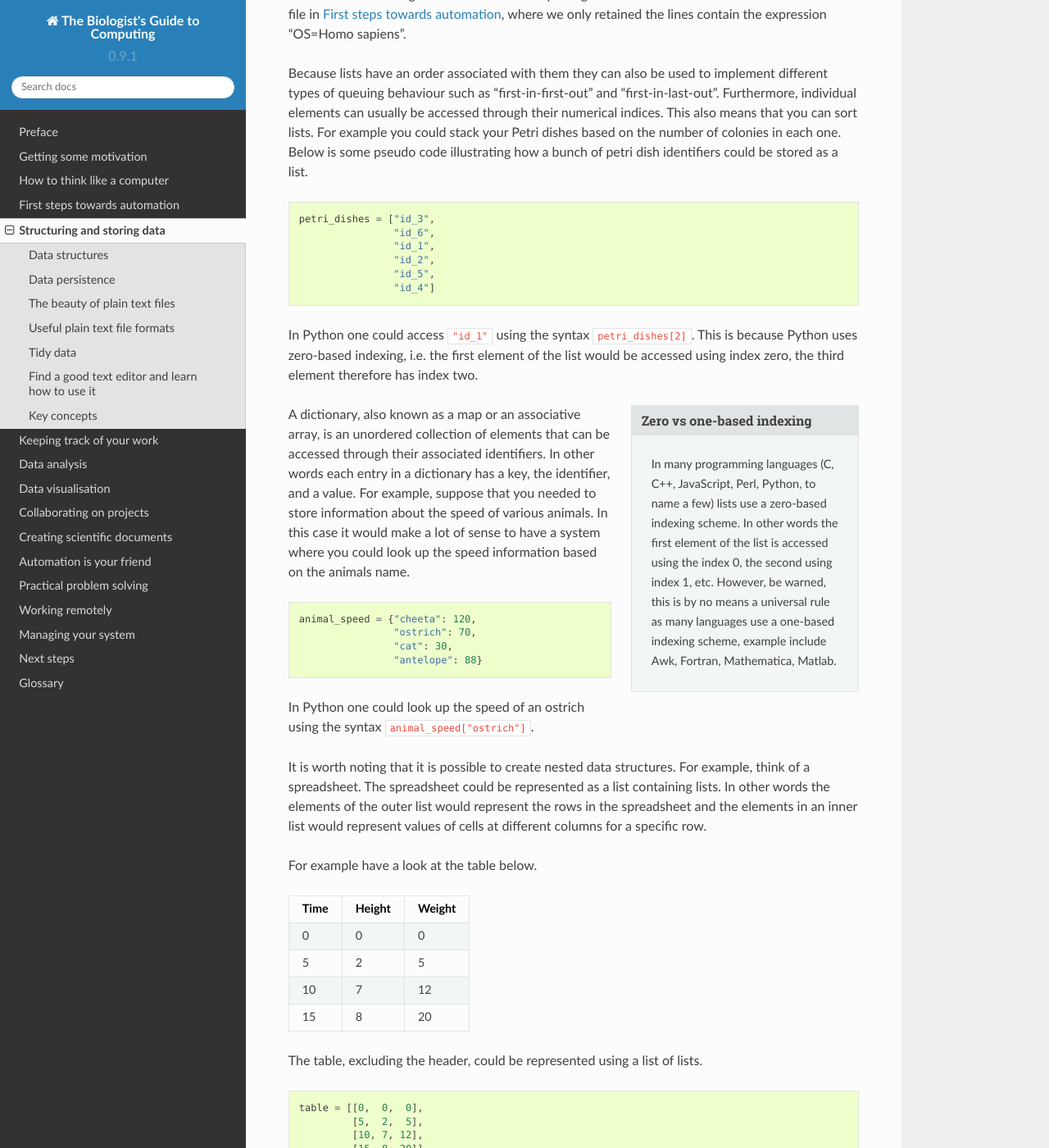
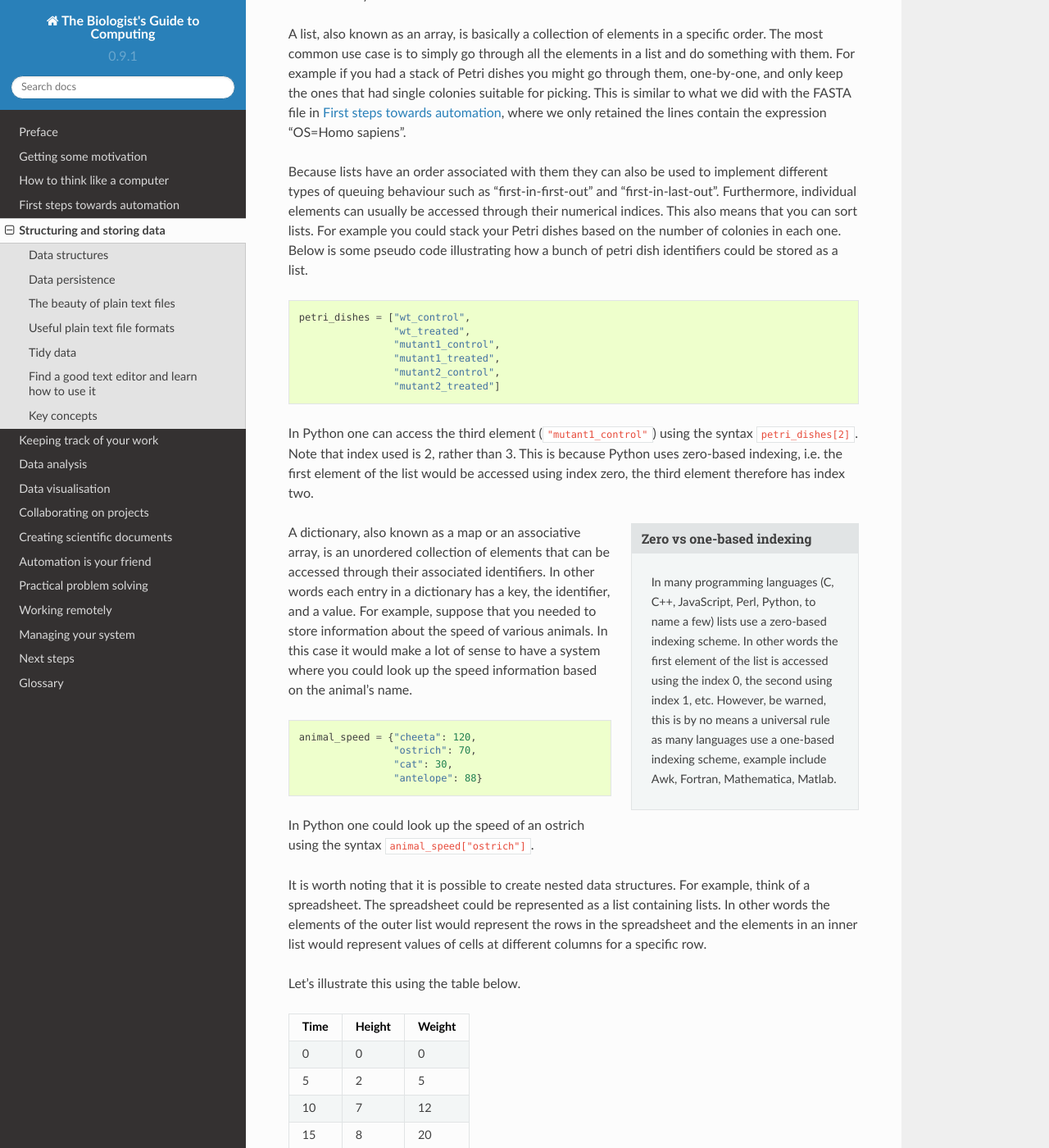
Before and after one commit to tjelvar-olsson/biologists-guide-to-computing, a Sphinx documentation site: the page built from source/structuring-and-storing-data.rst, in a window 1280 px wide and 1400 px high, scrolled down 546 px. Shown: the whole window at 82% size. Built offline with Sphinx 7.4.7 and the Read the Docs theme 2.0.0, drawn with Linux system fonts in a browser that asks for light colours; some of the changed text lies outside the part shown.

Commit message:
Updated structuring and storing data chapter

```diff
--- a/source/structuring-and-storing-data.rst
+++ b/source/structuring-and-storing-data.rst
@@ -1,5 +1,11 @@
 Structuring and storing data
 ============================
+
+The biological sciences are becoming more and more data driven.
+However, dealing with large volumes of data can feel overwhelming.
+One way to regain some control is to ensure that there is some structure to
+the data. This chapter introduces important data structures and file formats
+for representing them.
 
 Data structures
 ---------------
@@ -33,14 +39,15 @@ identifiers could be stored as a list.
 
 .. code-block:: python
 
-   petri_dishes = ["id_3",
-                   "id_6",
-                   "id_1",
-                   "id_2",
-                   "id_5",
-                   "id_4"]
+   petri_dishes = ["wt_control",
+                   "wt_treated",
+                   "mutant1_control",
+                   "mutant1_treated",
+                   "mutant2_control",
+                   "mutant2_treated"]
 
-In Python one could access ``"id_1"`` using the syntax ``petri_dishes[2]``.
+In Python one can access the third element (``"mutant1_control"``) using the syntax ``petri_dishes[2]``.
+Note that index used is 2, rather than 3.
 This is because Python uses zero-based indexing, i.e. the first element of
 the list would be accessed using index zero, the third element therefore
 has index two.
@@ -59,7 +66,7 @@ identifiers. In other words each entry in a dictionary has a key, the
 identifier, and a value. For example, suppose that you needed to store
 information about the speed of various animals. In this
 case it would make a lot of sense to have a system where you could look up the
-speed information based on the animals name.
+speed information based on the animal's name.
 
 .. code-block:: python
 
@@ -77,7 +84,7 @@ containing lists. In other words the elements of the outer list would represent
 the rows in the spreadsheet and the elements in an inner list would represent
 values of cells at different columns for a specific row.
 
-For example have a look at the table below.
+Let's illustrate this using the table below.
 
 ====  ======  ======
 Time  Height  Weight
@@ -224,14 +231,16 @@ is an example of a three column CSV file containing a header and two data rows.
 Another scenario, when coding, is the ability to store richer data structures,
 such as lists or dictionaries, possibly nested within each other. There are two
 popular file formats for doing this `JavaScript Object Notation
-<http://www.json.org/>`_ (JSON) and `YAML Ain't Markup Language
+<http://www.json.org/>`_ (JSON) and `YAML Ain't Markup a Language
 <http://www.yaml.org/>`_ (YAML).
 
 .. sidebar:: Recursive acronyms
 
     You may ask yourself why the full name of YAML includes the word YAML.
     This is because programmers are fond of :term:`recursion`,
-    procedures whose implementation call themselves. Other famous
+    procedures whose implementation call themselves.
+    YAML is a so called recursive acronym, i.e. the acronym "calls" itself.
+    Other famous
     recursive acronyms include GNU (GNU's Not Unix), curl (C URL Request
     Library) and Fiji (Fiji Is Just ImageJ).
 
@@ -350,12 +359,16 @@ learning how to make the most of it.
 
 Popular text editors include `Sublime Text <http://www.sublimetext.com/>`_,
 `Geany <http://www.geany.org/Main/HomePage>`_ and `Atom <https://atom.io/>`_.
+I would recommend trying out at least two of them and doing some of your own
+research into text editors. Editing text files will be a core activity throughout
+the rest of this book and you want to be working with a text editor that makes
+you happy!
 
 If you enjoy working on the command line I would highly recommend experimenting
 with command line text editors. Popular choices include `nano
 <http://www.nano-editor.org/>`_, `emacs <https://www.gnu.org/software/emacs/>`_
 and `vim <http://www.vim.org/>`_. The former is easy to learn, whereas the latter
-two give much more power, but are somewhat more difficult to learn.
+two give much more power, but are more difficult to learn.
 
 .. sidebar:: Vim is great!
 
```
Also changed, not shown: other parts of source/structuring-and-storing-data.rst (+1 -1 lines).
